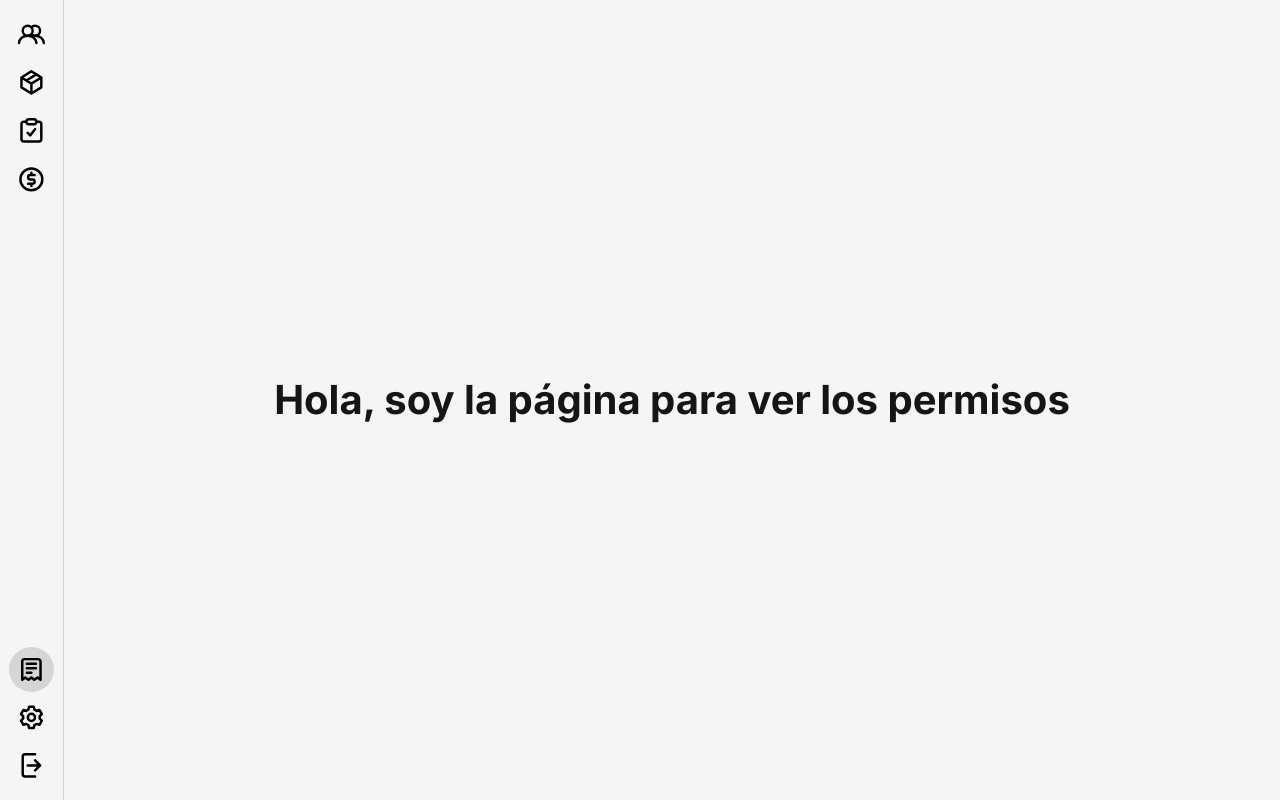
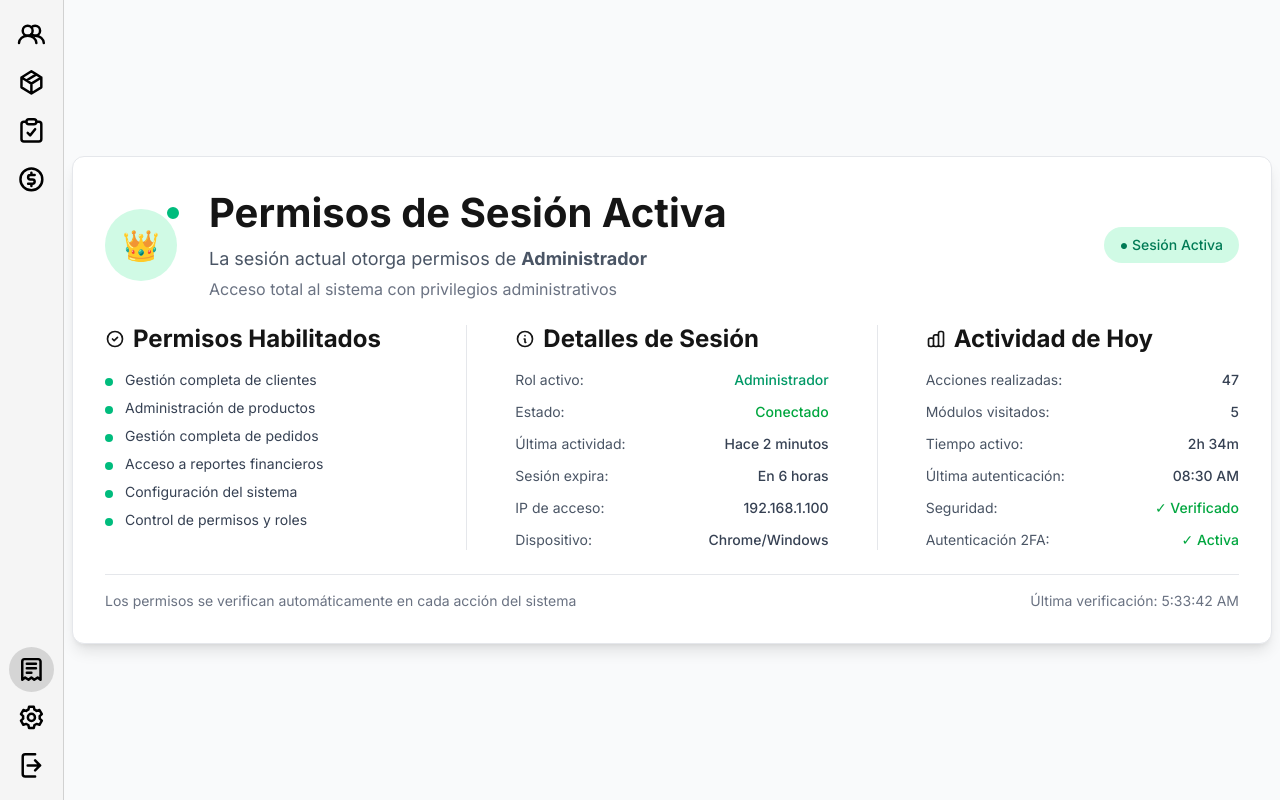
Before and after one commit to jmncamilo/apple-hub, a Next.js app: page /dashboard/license in a window 1280 px wide. Built offline with nearby package versions, Linux system fonts and the light colour scheme.

Commit message:
Módulo de visualización de permisos maquetado

```diff
--- a/src/app/dashboard/layout.js
+++ b/src/app/dashboard/layout.js
@@ -23,7 +23,7 @@ export default function DashboardLayout({ children }) {
             <div className={styles.boxForIcons}>
               <Link className={`${styles.iconsLink} ${isActive('/dashboard/customers') ? styles.isActiveModule : '' }`} href={"/dashboard/customers"}>
                 <UsersIcon className={`${styles.icons}`}/>
-                <span className={styles.tooltip}>Usuarios</span>
+                <span className={styles.tooltip}>Clientes</span>
               </Link>
             </div>
             <div className={styles.boxForIcons}>
--- a/src/app/dashboard/license/page.js
+++ b/src/app/dashboard/license/page.js
@@ -1,7 +1,191 @@
 export default function DashboardLicense() {
-    return (
-      <>
-        <h1>Hola, soy la página para ver los permisos</h1>
-      </>
-    );
+  // Simulando el rol que vendría del token/API
+  const userRole = 'Administrador'; // "Administrador" | "Empleado"
+
+  // Configuración de permisos según el rol
+  const roleConfig = {
+    Administrador: {
+      bgColor: "bg-emerald-100",
+      indicatorColor: "bg-emerald-500",
+      textColor: "text-emerald-600",
+      badgeColor: "bg-emerald-100 text-emerald-700",
+      dotColor: "bg-emerald-500",
+      icon: "👑",
+      permissions: [
+        "Gestión completa de clientes",
+        "Administración de productos",
+        "Gestión completa de pedidos",
+        "Acceso a reportes financieros",
+        "Configuración del sistema",
+        "Control de permisos y roles"
+      ],
+      description: "Acceso total al sistema con privilegios administrativos"
+    },
+    Empleado: {
+      bgColor: "bg-blue-100",
+      indicatorColor: "bg-blue-500",
+      textColor: "text-blue-600",
+      badgeColor: "bg-blue-100 text-blue-700",
+      dotColor: "bg-blue-500",
+      icon: "👤",
+      permissions: [
+        "Gestión básica de clientes",
+        "Visualización de productos",
+        "Gestión básica de pedidos",
+        "Acceso al historial de ingresos",
+        "Actualización de perfil personal"
+      ],
+      description: "Acceso limitado a funciones operativas básicas"
+    }
+  };
+
+  const currentRole = roleConfig[userRole];
+
+  return (
+    <div className="w-full h-full flex flex-col items-center justify-center bg-gray-50 p-4 lg:p-6">
+      <div className="bg-white rounded-xl shadow-lg border border-gray-200 p-6 lg:p-8 min-w-[1200px] max-w-[1200px] w-full">
+
+        {/* Header con estado de sesión */}
+        <div className="flex items-center gap-8 mb-6">
+          {/* Indicador de estado */}
+          <div className="flex-shrink-0">
+            <div className={`w-16 h-16 lg:w-18 lg:h-18 ${currentRole.bgColor} rounded-full flex items-center justify-center relative`}>
+              <span className="text-2xl lg:text-3xl">{currentRole.icon}</span>
+              {/* Indicador de sesión activa */}
+              <div className={`absolute -top-1 -right-1 w-4 h-4 ${currentRole.indicatorColor} rounded-full border-2 border-white`}></div>
+            </div>
+          </div>
+
+          {/* Información de sesión */}
+          <div className="flex-1">
+            <h1 className="text-2xl lg:text-3xl font-bold text-gray-800 mb-2">
+              Permisos de Sesión Activa
+            </h1>
+            <p className="text-base lg:text-lg text-gray-600 mb-1">
+              La sesión actual otorga permisos de <strong className={`text-${currentRole.color}-600`}>{userRole}</strong>
+            </p>
+            <p className="text-sm lg:text-base text-gray-500">
+              {currentRole.description}
+            </p>
+          </div>
+
+          {/* Badge de estado */}
+          <div className="flex-shrink-0">
+            <div className={`px-4 py-2 ${currentRole.badgeColor} rounded-full text-sm font-medium`}>
+              ● Sesión Activa
+            </div>
+          </div>
+        </div>
+
+        {/* Contenido en tres columnas con separadores */}
+        <div className="flex gap-0">
+
+          {/* Columna izquierda: Permisos actuales */}
+          <div className="flex-1 pr-6">
+            <h3 className="text-lg font-semibold text-gray-700 mb-4 flex items-center">
+              <svg width="20" height="20" viewBox="0 0 24 24" fill="none" xmlns="http://www.w3.org/2000/svg" className="mr-2">
+                <path d="M9 12l2 2 4-4M21 12c0 4.97-4.03 9-9 9s-9-4.03-9-9 4.03-9 9-9 9 4.03 9 9z" stroke="currentColor" strokeWidth="2" strokeLinecap="round" strokeLinejoin="round"/>
+              </svg>
+              Permisos Habilitados
+            </h3>
+            <ul className="space-y-2">
+              {currentRole.permissions.map((permission, index) => (
+                <li key={index} className="flex items-start">
+                  <div className={`w-2 h-2 ${currentRole.dotColor} rounded-full mr-3 mt-2 flex-shrink-0`}></div>
+                  <span className="text-gray-700 text-sm">{permission}</span>
+                </li>
+              ))}
+            </ul>
+          </div>
+
+          {/* Separador 1 */}
+          <div className="w-px bg-gray-200 mx-6"></div>
+
+          {/* Columna central: Información de sesión */}
+          <div className="flex-1 px-6">
+            <h3 className="text-lg font-semibold text-gray-700 mb-4 flex items-center">
+              <svg width="20" height="20" viewBox="0 0 24 24" fill="none" xmlns="http://www.w3.org/2000/svg" className="mr-2">
+                <path d="M13 16h-1v-4h-1m1-4h.01M21 12a9 9 0 11-18 0 9 9 0 0118 0z" stroke="currentColor" strokeWidth="2" strokeLinecap="round" strokeLinejoin="round"/>
+              </svg>
+              Detalles de Sesión
+            </h3>
+            <div className="space-y-3 text-sm">
+              <div className="flex justify-between">
+                <span className="text-gray-600">Rol activo:</span>
+                <span className={`font-medium ${currentRole.textColor}`}>{userRole}</span>
+              </div>
+              <div className="flex justify-between">
+                <span className="text-gray-600">Estado:</span>
+                <span className="font-medium text-green-600">Conectado</span>
+              </div>
+              <div className="flex justify-between">
+                <span className="text-gray-600">Última actividad:</span>
+                <span className="font-medium text-gray-700">Hace 2 minutos</span>
+              </div>
+              <div className="flex justify-between">
+                <span className="text-gray-600">Sesión expira:</span>
+                <span className="font-medium text-gray-700">En 6 horas</span>
+              </div>
+              <div className="flex justify-between">
+                <span className="text-gray-600">IP de acceso:</span>
+                <span className="font-medium text-gray-700">192.168.1.100</span>
+              </div>
+              <div className="flex justify-between">
+                <span className="text-gray-600">Dispositivo:</span>
+                <span className="font-medium text-gray-700">Chrome/Windows</span>
+              </div>
+            </div>
+          </div>
+
+          {/* Separador 2 */}
+          <div className="w-px bg-gray-200 mx-6"></div>
+
+          {/* Columna derecha: Estadísticas */}
+          <div className="flex-1 pl-6">
+            <h3 className="text-lg font-semibold text-gray-700 mb-4 flex items-center">
+              <svg width="20" height="20" viewBox="0 0 24 24" fill="none" xmlns="http://www.w3.org/2000/svg" className="mr-2">
+                <path d="M9 19v-6a2 2 0 00-2-2H5a2 2 0 00-2 2v6a2 2 0 002 2h2a2 2 0 002-2zm0 0V9a2 2 0 012-2h2a2 2 0 012 2v10m-6 0a2 2 0 002 2h2a2 2 0 002-2m0 0V5a2 2 0 012-2h2a2 2 0 012 2v14a2 2 0 01-2 2h-2a2 2 0 01-2-2z" stroke="currentColor" strokeWidth="2" strokeLinecap="round" strokeLinejoin="round"/>
+              </svg>
+              Actividad de Hoy
+            </h3>
+            <div className="space-y-3 text-sm">
+              <div className="flex justify-between">
+                <span className="text-gray-600">Acciones realizadas:</span>
+                <span className="font-medium text-gray-700">47</span>
+              </div>
+              <div className="flex justify-between">
+                <span className="text-gray-600">Módulos visitados:</span>
+                <span className="font-medium text-gray-700">5</span>
+              </div>
+              <div className="flex justify-between">
+                <span className="text-gray-600">Tiempo activo:</span>
+                <span className="font-medium text-gray-700">2h 34m</span>
+              </div>
+              <div className="flex justify-between">
+                <span className="text-gray-600">Última autenticación:</span>
+                <span className="font-medium text-gray-700">08:30 AM</span>
+              </div>
+              <div className="flex justify-between">
+                <span className="text-gray-600">Seguridad:</span>
+                <span className="font-medium text-green-600">✓ Verificado</span>
+              </div>
+              <div className="flex justify-between">
+                <span className="text-gray-600">Autenticación 2FA:</span>
+                <span className="font-medium text-green-600">✓ Activa</span>
+              </div>
+            </div>
+          </div>
+        </div>
+
+        {/* Footer informativo */}
+        <div className="mt-6 pt-4 border-t border-gray-200">
+          <div className="flex items-center justify-between text-sm text-gray-500">
+            <span>Los permisos se verifican automáticamente en cada acción del sistema</span>
+            <span>Última verificación: {new Date().toLocaleTimeString()}</span>
+          </div>
+        </div>
+
+      </div>
+    </div>
+  );
 }
```
